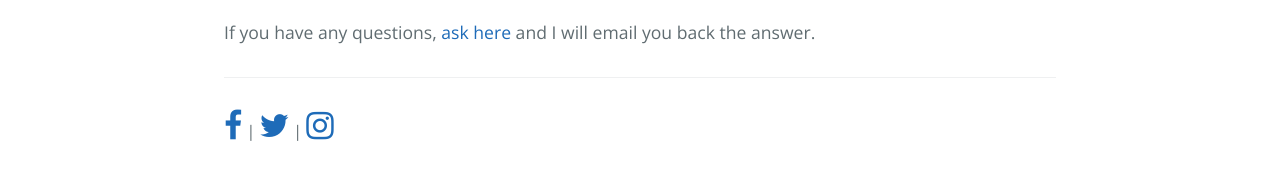
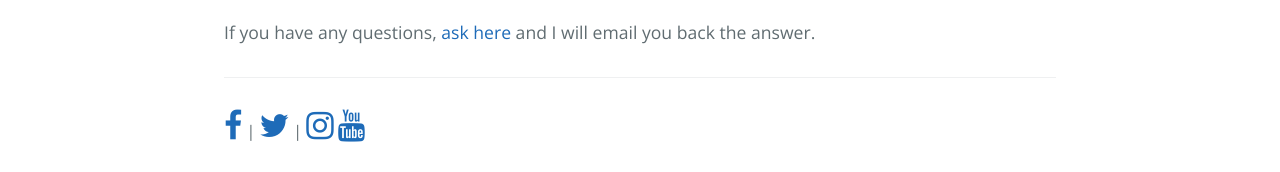
Before and after one commit to hh0w/hh0w.github.io, a Jekyll site: the page built from index.md, in a window 1280 px wide. Shown: the part 1022-1194 px from the top of the page. Built offline with Jekyll 4.4.1, drawn with Linux system fonts in a browser that asks for light colours; our own code applies the rules of GitHub Pages for plain Markdown files.

Commit message:
Update default.html

```diff
--- a/_layouts/default.html
+++ b/_layouts/default.html
@@ -33,9 +33,10 @@
       {{ content }}
 
       <footer class="site-footer">
-        <a href="https://www.facebook.com/HandsWinchester"><i class="fa fa-facebook fa-2x"></i></a> |
+        <a href="https://www.facebook.com/Helping-Hands-of-Winchester-610135582796411/"><i class="fa fa-facebook fa-2x"></i></a> |
         <a href="https://twitter.com/HandsWinchester"><i class="fa fa-twitter fa-2x"></i></a> |
         <a href="https://instagram.com/helpinghandsofwinchester"><i class="fa fa-instagram fa-2x"></i></a>
+        <a href="https://www.youtube.com/channel/UCPJn7piJSulvAQFuYnqRcHw"><i class="fa fa-youtube fa-2x"></i></a>
       </footer>
     </main>
   </body>
```
